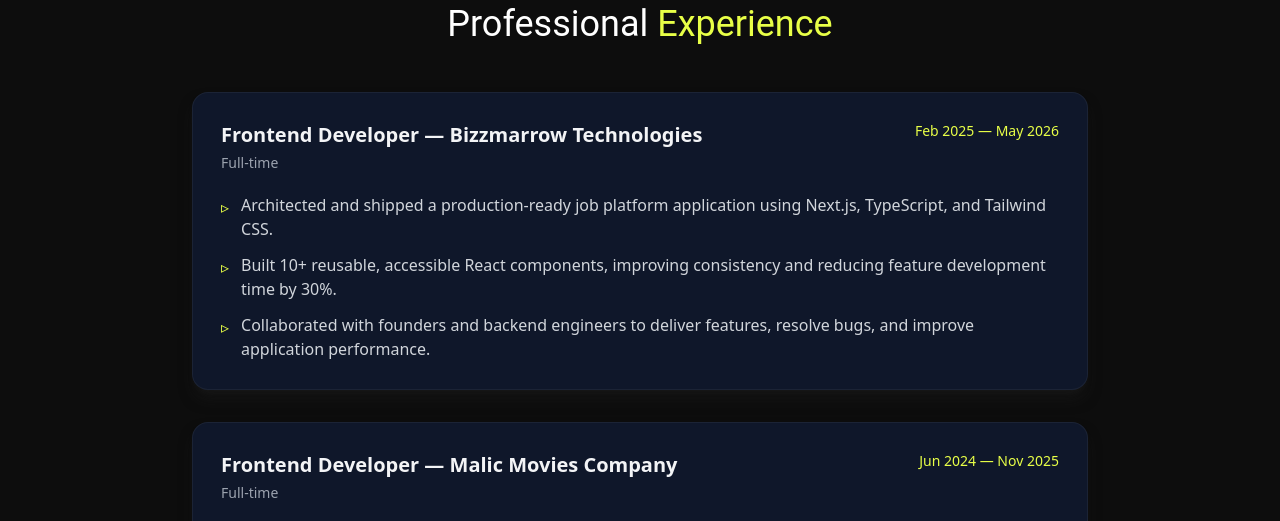
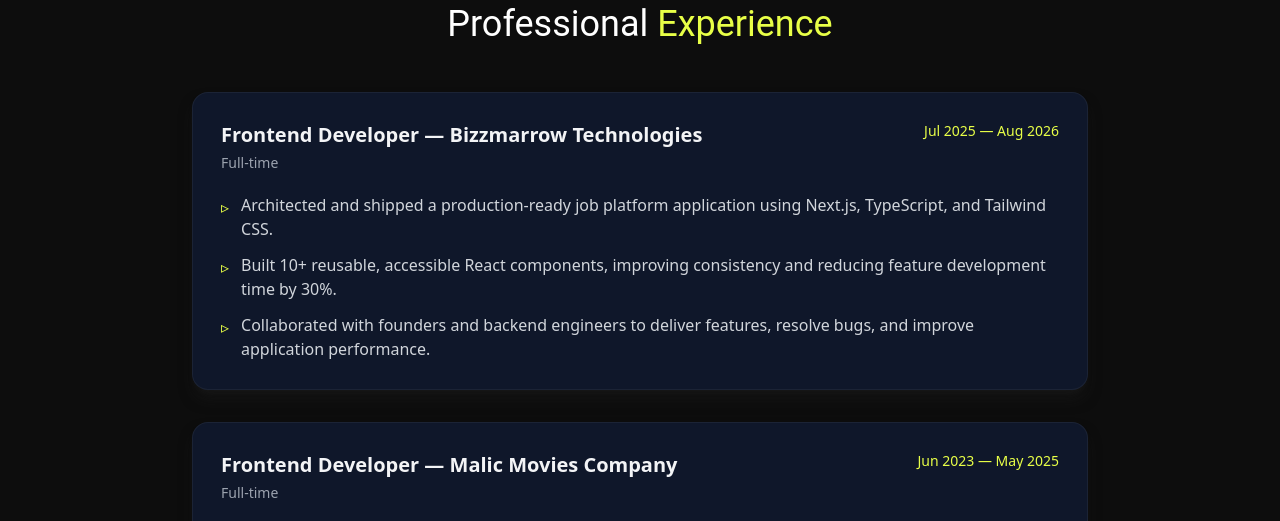
Before and after one commit to ukazimchisom/my-portfolio-website, a React (Vite) app: page / in a window 1280 px wide. Shown: the part 4160-4681 px from the top of the page. Built offline with nearby package versions, Linux system fonts and the light colour scheme.

Commit message:
docs: improve CV content and formatting

```diff
--- a/src/components/Experience.tsx
+++ b/src/components/Experience.tsx
@@ -1,7 +1,7 @@
 const experiences = [
   {
     role: "Frontend Developer — Bizzmarrow Technologies",
-    period: "Feb 2025 — May 2026",
+    period: "Jul 2025 — Aug 2026",
     type: "Full-time",
     highlights: [
       "Architected and shipped a production-ready job platform application using Next.js, TypeScript, and Tailwind CSS.",
@@ -11,7 +11,7 @@
   },
   {
     role: "Frontend Developer — Malic Movies Company",
-    period: "Jun 2024 — Nov 2025",
+    period: "Jun 2023 — May 2025",
     type: "Full-time",
     highlights: [
       "Led frontend development of a responsive, SEO-optimized corporate blog and content platform using React, Next.js, and TypeScript.",
```
Also changed, not shown: 1 other file (tests, documents, lock files or other folders).
